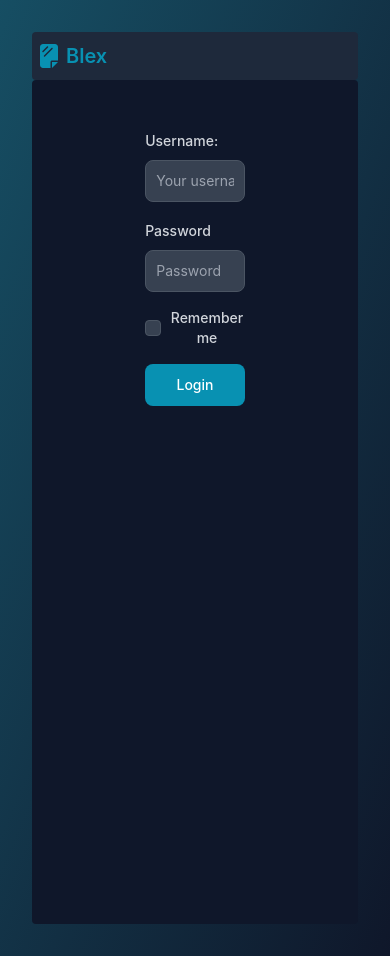
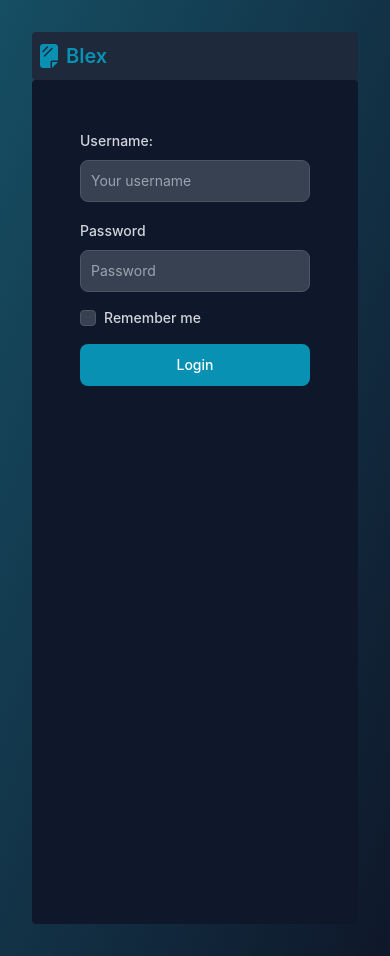
Before and after one commit to sifterstudios/blex, a React (Vite) app in the folder app/: page /signin in a window 390 px wide. Built offline with nearby package versions, Linux system fonts and the light colour scheme; no server answers.

Commit message:
fix width mobile

```diff
--- a/app/src/pages/signIn/SignIn.css
+++ b/app/src/pages/signIn/SignIn.css
@@ -2,6 +2,5 @@
 form{
     padding: 3rem;
     justify-content: center;
-    max-width: 60%;
     margin: 0 auto;
 }
--- a/app/src/pages/signIn/SignIn.tsx
+++ b/app/src/pages/signIn/SignIn.tsx
@@ -49,7 +49,7 @@ export const SignIn: React.FC<Props> = ({ onLogin }) => {
 	// TODO: Implement remember me - or remove it!(LocalStorage vs. SessionStorage?)
 	return (
 		<>
-			<form className="sign-in-form flex flex-col gap-4" onSubmit={handleSubmit}>
+			<form className="sign-in-form flex flex-col ml-auto md:w-2/4 gap-4 md:m-auto" onSubmit={handleSubmit}>
 				<div className="flex flex-col">
 					<div className="mb-2 block self-start">
 						<Label
```
